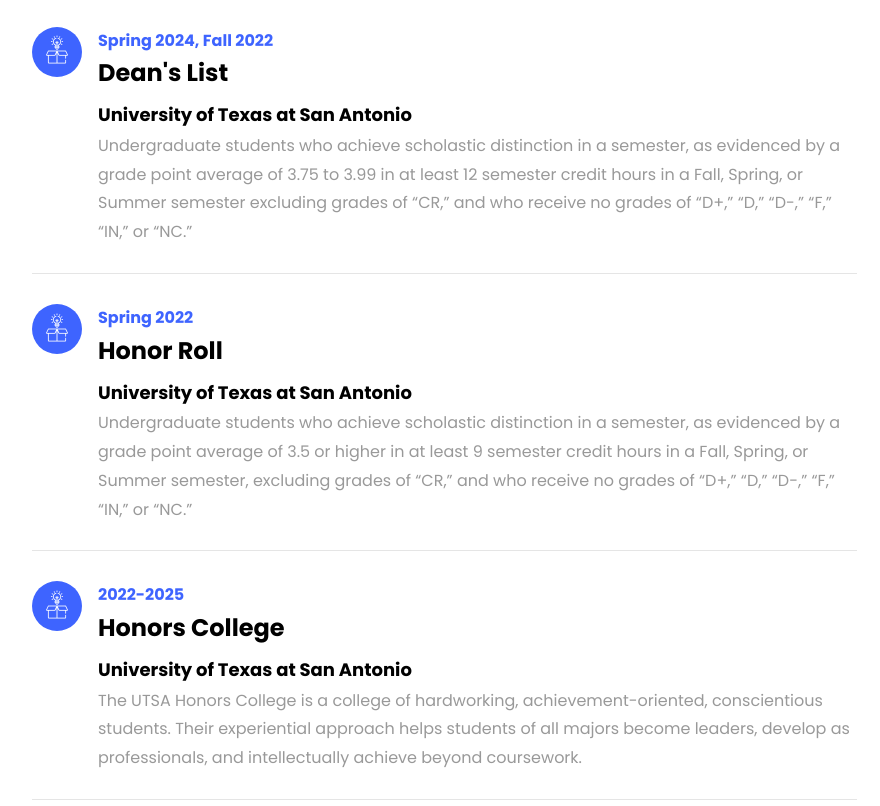
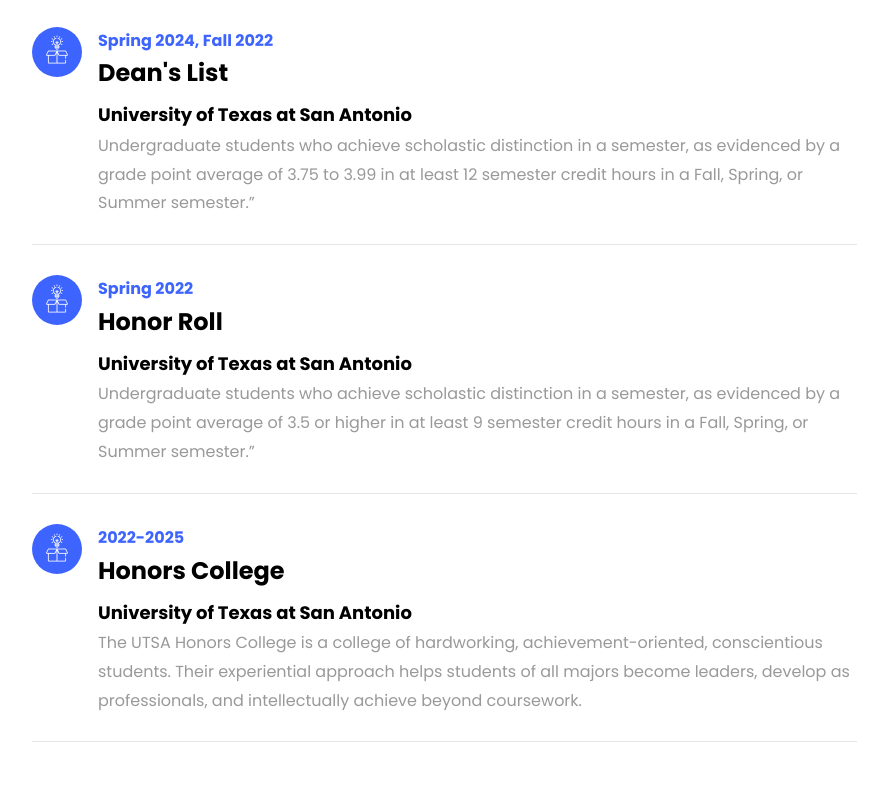
Before and after one commit to briannanaya/landing-page, a plain HTML site: page index.html in a window 1280 px wide. Shown: the part 3001-3807 px from the top of the page, without its empty margins (338-1218 px from the left). Drawn offline with Linux system fonts and the light colour scheme; files whose address does not match are found by name.

Commit message:
Update index.html

```diff
--- a/index.html
+++ b/index.html
@@ -191,7 +191,7 @@
 		    					<span class="date">Spring 2024, Fall 2022</span>
 		    					<h2>Dean's List</h2>
 		    					<span class="position">University of Texas at San Antonio</span>
-								<p>Undergraduate students who achieve scholastic distinction in a semester, as evidenced by a grade point average of 3.75 to 3.99 in at least 12 semester credit hours in a Fall, Spring, or Summer semester excluding grades of “CR,” and who receive no grades of “D+,” “D,” “D-,” “F,” “IN,” or “NC.”</p>
+								<p>Undergraduate students who achieve scholastic distinction in a semester, as evidenced by a grade point average of 3.75 to 3.99 in at least 12 semester credit hours in a Fall, Spring, or Summer semester.”</p>
 	    					</div>
 	    				</div>
 	    				<div class="resume-wrap d-flex ftco-animate">
@@ -202,7 +202,7 @@
 		    					<span class="date">Spring 2022</span>
 		    					<h2>Honor Roll</h2>
 		    					<span class="position">University of Texas at San Antonio</span>
-								<p>Undergraduate students who achieve scholastic distinction in a semester, as evidenced by a grade point average of 3.5 or higher in at least 9 semester credit hours in a Fall, Spring, or Summer semester, excluding grades of “CR,” and who receive no grades of “D+,” “D,” “D-,” “F,” “IN,” or “NC.”</p>
+								<p>Undergraduate students who achieve scholastic distinction in a semester, as evidenced by a grade point average of 3.5 or higher in at least 9 semester credit hours in a Fall, Spring, or Summer semester.”</p>
 		    				</div>
 	    				</div>
 	    				<div class="resume-wrap d-flex ftco-animate">
```
